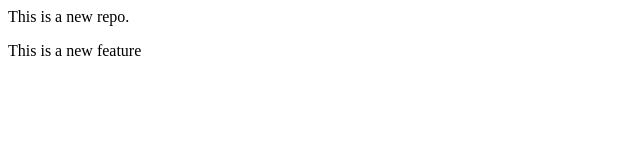
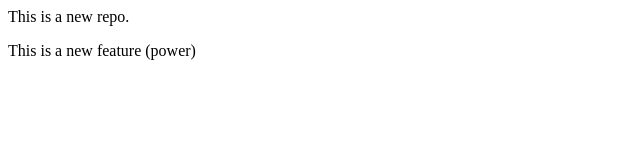
Before and after one commit to Sukhvinderssg/LocalRepo, a plain HTML site: page index.html in a window 1280 px wide. Shown: the full height of the page, 0-640 px from the left. Drawn offline with Linux system fonts and the light colour scheme.

Commit message:
change12

```diff
--- a/index.html
+++ b/index.html
@@ -1,2 +1,2 @@
 <p> This is a new repo.</p>
-<p>This is a new feature</p>
+<p>This is a new feature (power)</p>
```
